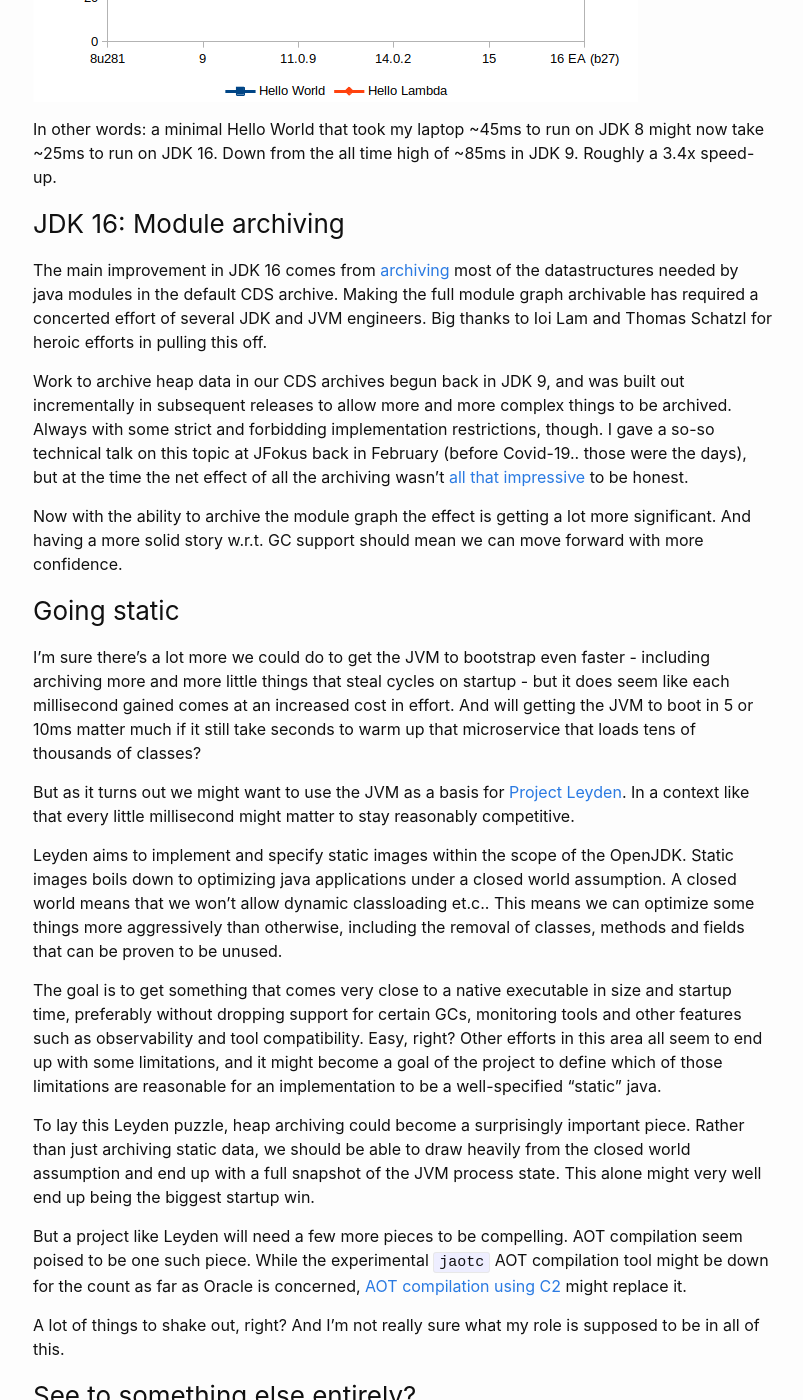
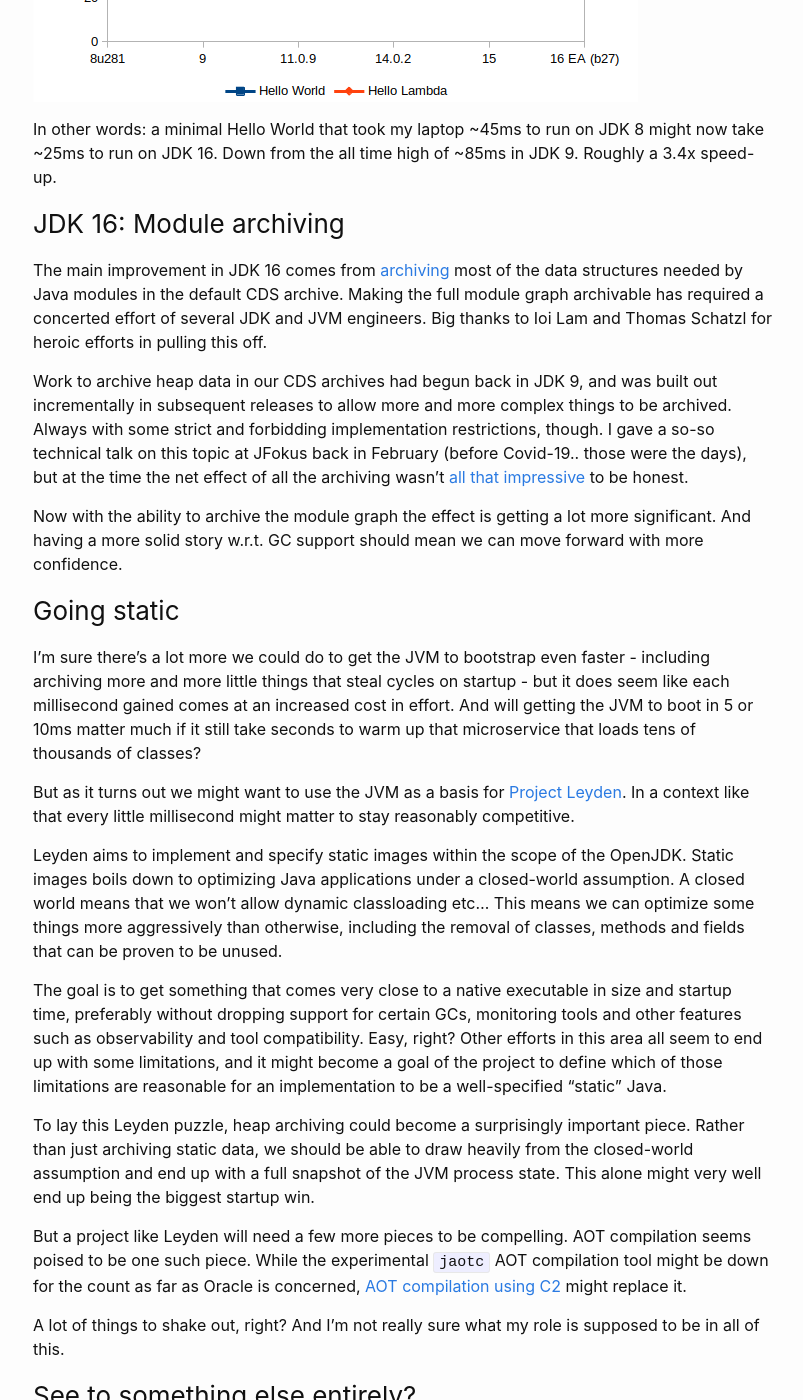
Before and after one commit to cl4es/cl4es.github.io, a Jekyll site: the page built from _posts/2020-12-06-Towards-OpenJDK-17.md, in a window 1280 px wide and 1400 px high, scrolled down 888 px. Shown: the whole window, without its empty margins (237-1040 px from the left). Built offline with Jekyll 4.4.1, drawn with Linux system fonts in a browser that asks for light colours; some of the changed text lies outside the part shown.

Commit message:
Update 2020-12-06-Towards-OpenJDK-17.md
few small grammatical fixes. no material changes. hope that's ok!

```diff
--- a/_posts/2020-12-06-Towards-OpenJDK-17.md
+++ b/_posts/2020-12-06-Towards-OpenJDK-17.md
@@ -23,9 +23,9 @@ In other words: a minimal Hello World that took my laptop ~45ms to run on JDK 8
 
 ### JDK 16: Module archiving
 
-The main improvement in JDK 16 comes from [archiving](https://github.com/openjdk/jdk/commit/03a4df0acd103702e52dcd01c3f03fda4d7b04f5) most of the datastructures needed by java modules in the default CDS archive. Making the full module graph archivable has required a concerted effort of several JDK and JVM engineers. Big thanks to Ioi Lam and Thomas Schatzl for heroic efforts in pulling this off.
+The main improvement in JDK 16 comes from [archiving](https://github.com/openjdk/jdk/commit/03a4df0acd103702e52dcd01c3f03fda4d7b04f5) most of the data structures needed by Java modules in the default CDS archive. Making the full module graph archivable has required a concerted effort of several JDK and JVM engineers. Big thanks to Ioi Lam and Thomas Schatzl for heroic efforts in pulling this off.
 
-Work to archive heap data in our CDS archives begun back in JDK 9, and was built out incrementally in subsequent releases to allow more and more complex things to be archived. Always with some strict and forbidding implementation restrictions, though. I gave a so-so technical talk on this topic at JFokus back in February (before Covid-19.. those were the days), but at the time the net effect of all the archiving wasn't [all that impressive](http://cr.openjdk.java.net/~redestad/slides/heap_archiving.pdf) to be honest.
+Work to archive heap data in our CDS archives had begun back in JDK 9, and was built out incrementally in subsequent releases to allow more and more complex things to be archived. Always with some strict and forbidding implementation restrictions, though. I gave a so-so technical talk on this topic at JFokus back in February (before Covid-19.. those were the days), but at the time the net effect of all the archiving wasn't [all that impressive](http://cr.openjdk.java.net/~redestad/slides/heap_archiving.pdf) to be honest.
 
 Now with the ability to archive the module graph the effect is getting a lot more significant. And having a more solid story w.r.t. GC support should mean we can move forward with more confidence.
 
@@ -35,13 +35,13 @@ I'm sure there's a lot more we could do to get the JVM to bootstrap even faster
 
 But as it turns out we might want to use the JVM as a basis for [Project Leyden](https://mail.openjdk.java.net/pipermail/discuss/2020-April/005429.html). In a context like that every little millisecond might matter to stay reasonably competitive.
 
-Leyden aims to implement and specify static images within the scope of the OpenJDK. Static images boils down to optimizing java applications under a closed world assumption. A closed world means that we won't allow dynamic classloading et.c.. This means we can optimize some things more aggressively than otherwise, including the removal of classes, methods and fields that can be proven to be unused.
+Leyden aims to implement and specify static images within the scope of the OpenJDK. Static images boils down to optimizing Java applications under a closed-world assumption. A closed world means that we won't allow dynamic classloading etc... This means we can optimize some things more aggressively than otherwise, including the removal of classes, methods and fields that can be proven to be unused.
 
-The goal is to get something that comes very close to a native executable in size and startup time, preferably without dropping support for certain GCs, monitoring tools and other features such as observability and tool compatibility. Easy, right? Other efforts in this area all seem to end up with some limitations, and it might become a goal of the project to define which of those limitations are reasonable for an implementation to be a well-specified "static" java.
+The goal is to get something that comes very close to a native executable in size and startup time, preferably without dropping support for certain GCs, monitoring tools and other features such as observability and tool compatibility. Easy, right? Other efforts in this area all seem to end up with some limitations, and it might become a goal of the project to define which of those limitations are reasonable for an implementation to be a well-specified "static" Java.
 
-To lay this Leyden puzzle, heap archiving could become a surprisingly important piece. Rather than just archiving static data, we should be able to draw heavily from the closed world assumption and end up with a full snapshot of the JVM process state. This alone might very well end up being the biggest startup win.
+To lay this Leyden puzzle, heap archiving could become a surprisingly important piece. Rather than just archiving static data, we should be able to draw heavily from the closed-world assumption and end up with a full snapshot of the JVM process state. This alone might very well end up being the biggest startup win.
 
-But a project like Leyden will need a few more pieces to be compelling. AOT compilation seem poised to be one such piece. While the experimental `jaotc` AOT compilation tool might be down for the count as far as Oracle is concerned, [AOT compilation using C2](https://github.com/openjdk/jdk/pull/960#issuecomment-722023038) might replace it.
+But a project like Leyden will need a few more pieces to be compelling. AOT compilation seems poised to be one such piece. While the experimental `jaotc` AOT compilation tool might be down for the count as far as Oracle is concerned, [AOT compilation using C2](https://github.com/openjdk/jdk/pull/960#issuecomment-722023038) might replace it.
 
 A lot of things to shake out, right? And I'm not really sure what my role is supposed to be in all of this.
 
```
Also changed, not shown: other parts of _posts/2020-12-06-Towards-OpenJDK-17.md (+3 -3 lines).
